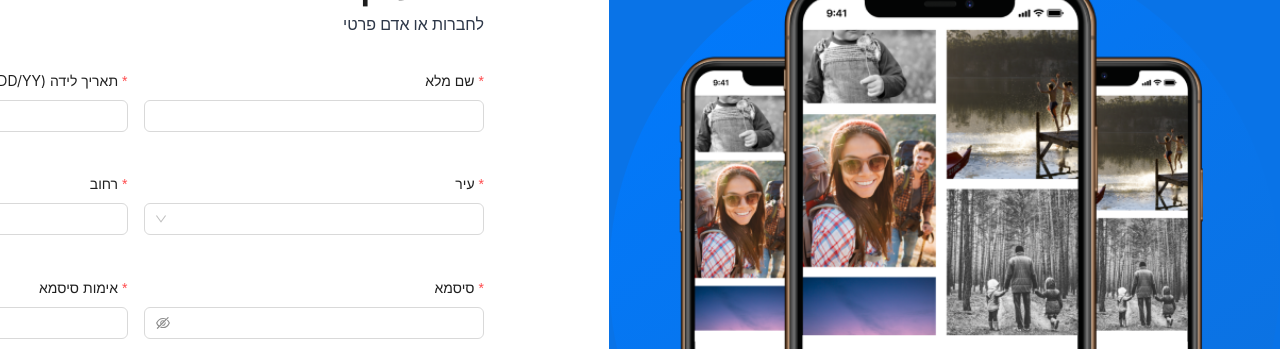
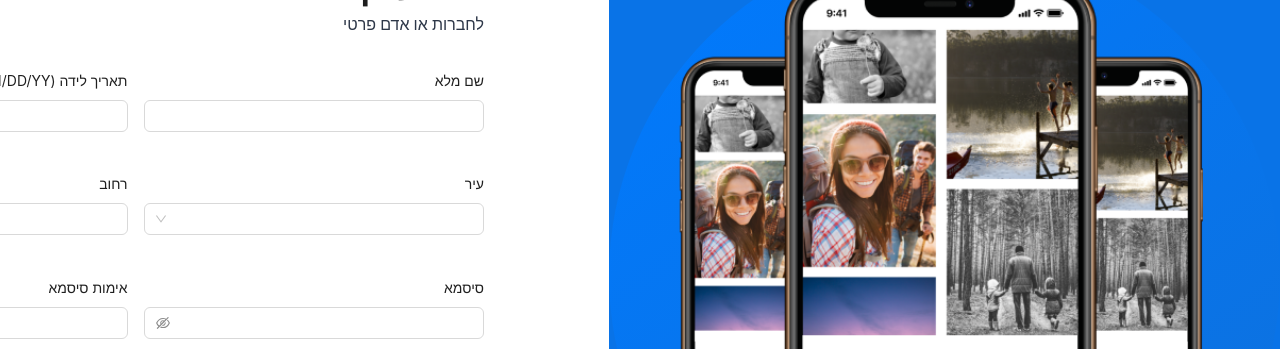
Before and after one commit to citysys/hometask, a React (Vite) app: page / in a window 1280 px wide. Shown: the part 220-569 px from the top of the page. Built offline with nearby package versions, Linux system fonts and the light colour scheme; grey boxes are pictures that could not be loaded.

Commit message:
feat: remove required mark from form fields

```diff
--- a/src/assets/styles/cmps/signup-form.scss
+++ b/src/assets/styles/cmps/signup-form.scss
@@ -16,6 +16,7 @@
                 text-wrap: nowrap;
             }
         }
+
 
         .street-fields {
             width: 100%;
--- a/src/cmps/signup-form.tsx
+++ b/src/cmps/signup-form.tsx
@@ -40,6 +40,7 @@ export function SignupForm() {
                 onFinish={onFinish}
                 onFinishFailed={onFinishFailed}
                 autoComplete="off"
+                requiredMark="optional"
             >
 
                 <section className="text-fields">
```
